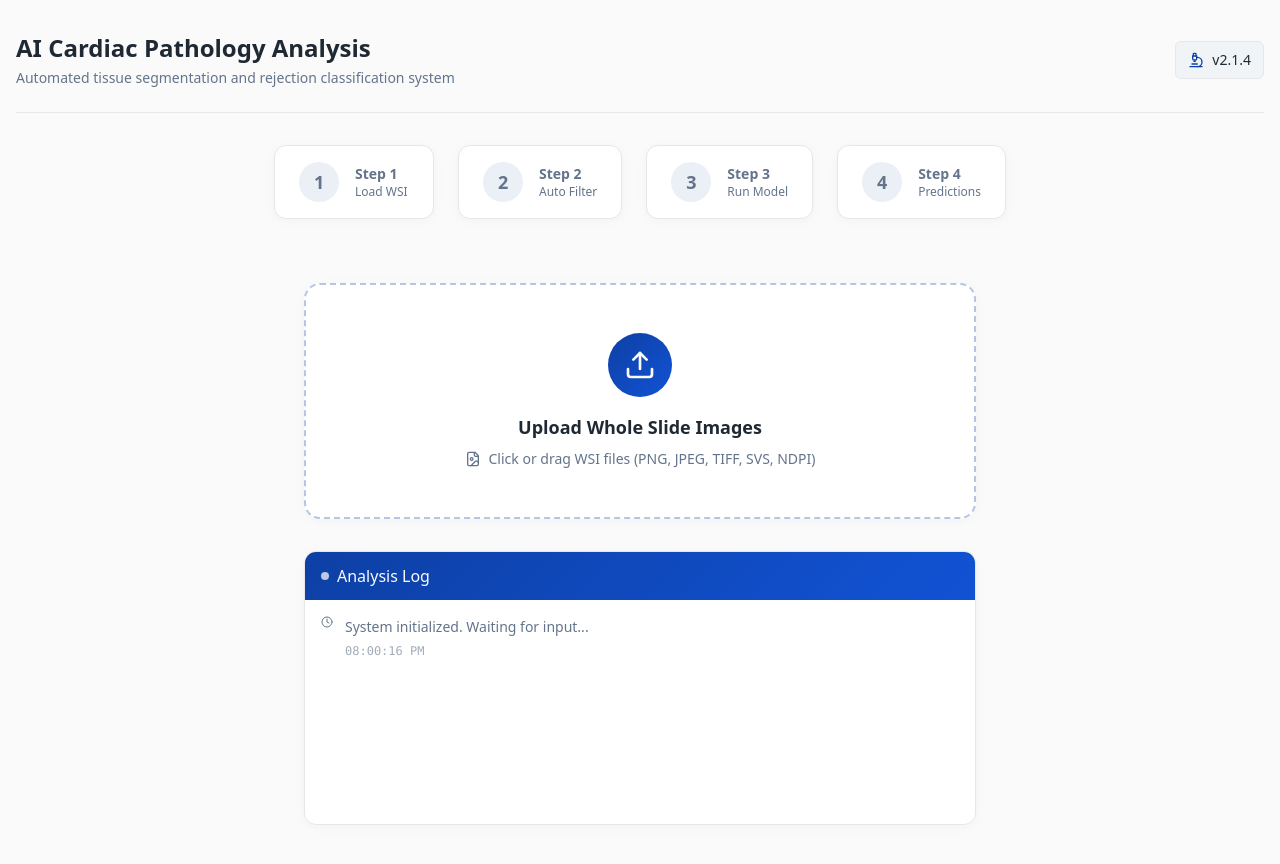
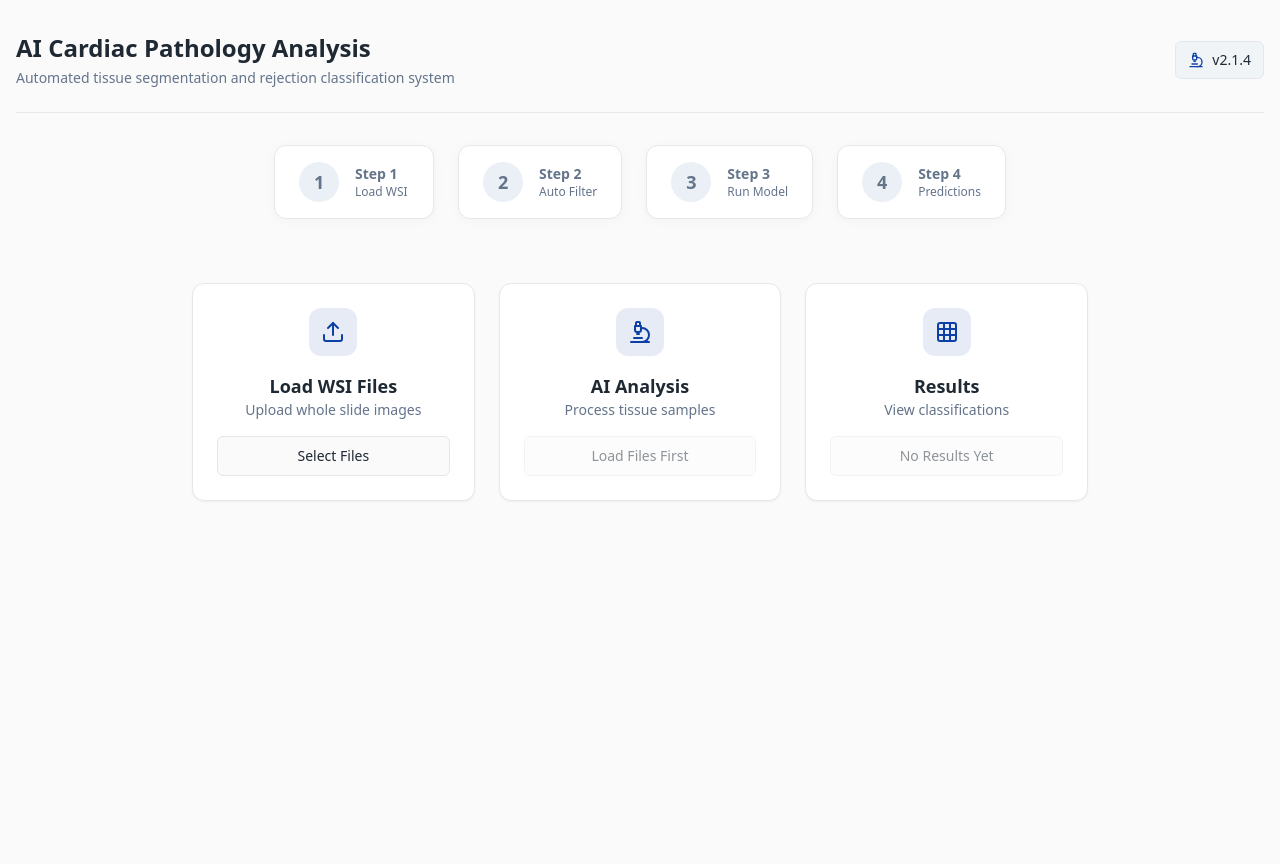
Before and after one commit to THEpranavsomalraju/histo-weave-insight, a React (Vite) app: page / in a window 1280 px wide. Shown: the top 864 px of the page. After the commit the page ends 800 px from the top, so only its background shows below. Built offline with nearby package versions, Linux system fonts and the light colour scheme.

Commit message:
Refine layout for efficiency

```diff
--- a/src/pages/Index.tsx
+++ b/src/pages/Index.tsx
@@ -5,7 +5,7 @@ import { FileUploadArea } from "@/components/FileUploadArea";
 import { AnalysisProgress } from "@/components/AnalysisProgress";
 import { AnalysisLog } from "@/components/AnalysisLog";
 import { PredictionCard } from "@/components/PredictionCard";
-import { Microscope, Sparkles, X, ZoomIn, Activity } from "lucide-react";
+import { Microscope, Upload, FileText, ZoomIn, Activity, Grid3X3 } from "lucide-react";
 import { cn } from "@/lib/utils";
 import { Dialog, DialogContent, DialogHeader, DialogTitle } from "@/components/ui/dialog";
 
@@ -49,6 +49,9 @@ const Index = () => {
   const [showFilterButton, setShowFilterButton] = useState(false);
   const [isProcessing, setIsProcessing] = useState(false);
   const [selectedPrediction, setSelectedPrediction] = useState<PredictionData | null>(null);
+  const [showUploadDialog, setShowUploadDialog] = useState(false);
+  const [showResultsDialog, setShowResultsDialog] = useState(false);
+  const [showLogDialog, setShowLogDialog] = useState(false);
 
   const addLogMessage = useCallback((message: string, type: LogMessage["type"] = "info") => {
     setLogMessages(prev => [...prev, { text: message, timestamp: new Date(), type }]);
@@ -65,6 +68,9 @@ const Index = () => {
     setShowFilterButton(false);
     setIsProcessing(false);
     setSelectedPrediction(null);
+    setShowUploadDialog(false);
+    setShowResultsDialog(false);
+    setShowLogDialog(false);
     // Clear file input
     const fileInput = document.querySelector('input[type="file"]') as HTMLInputElement;
     if (fileInput) fileInput.value = '';
@@ -81,6 +87,7 @@ const Index = () => {
     addLogMessage(`Successfully loaded ${fileArray.length} Whole Slide Images`, "success");
     addLogMessage("Files validated and ready for processing", "info");
     setShowFilterButton(true);
+    setShowUploadDialog(false);
   }, [addLogMessage]);
 
   const startAnalysis = useCallback(() => {
@@ -121,6 +128,7 @@ const Index = () => {
         setIsProcessing(false);
         addLogMessage("Generating tissue classification results...", "success");
         setShowPredictions(true);
+        setShowResultsDialog(true);
 
         // Generate predictions - create 0-8 images per category
         const newPredictions: PredictionData[] = [];
@@ -175,73 +183,173 @@ const Index = () => {
           </div>
         </header>
 
+        {/* Main Control Panel */}
+        <div className="max-w-4xl mx-auto space-y-8">
           {/* Stepper */}
-        <div className="flex justify-center mb-8">
+          <div className="flex justify-center">
             <AnalysisStepper currentStep={currentStep} steps={STEPS} />
           </div>
 
-        {/* Upload Area */}
-        <div className="flex justify-center mb-8">
-          <FileUploadArea onFileSelect={handleFileSelect} />
+          {/* Compact Control Panel */}
+          <div className="grid md:grid-cols-3 gap-6">
+            {/* Upload Panel */}
+            <div className="p-6 bg-card border rounded-xl shadow-sm">
+              <div className="text-center space-y-4">
+                <div className="w-12 h-12 mx-auto bg-primary/10 rounded-xl flex items-center justify-center">
+                  <Upload className="w-6 h-6 text-primary" />
+                </div>
+                <div>
+                  <h3 className="font-semibold text-lg">Load WSI Files</h3>
+                  <p className="text-muted-foreground text-sm">Upload whole slide images</p>
+                </div>
+                <Button
+                  onClick={() => setShowUploadDialog(true)}
+                  variant="outline"
+                  className="w-full"
+                >
+                  {uploadedFiles.length > 0 ? `${uploadedFiles.length} Files Loaded` : 'Select Files'}
+                </Button>
+              </div>
             </div>
 
-        {/* Analysis Log */}
-        <div className="flex justify-center mb-6">
-          <AnalysisLog messages={logMessages} isProcessing={isProcessing} />
+            {/* Analysis Panel */}
+            <div className="p-6 bg-card border rounded-xl shadow-sm">
+              <div className="text-center space-y-4">
+                <div className="w-12 h-12 mx-auto bg-primary/10 rounded-xl flex items-center justify-center">
+                  <Microscope className="w-6 h-6 text-primary" />
                 </div>
-
-        {/* Progress */}
-        <div className="flex justify-center mb-8">
-          <AnalysisProgress progress={progress} isVisible={showProgress} />
+                <div>
+                  <h3 className="font-semibold text-lg">AI Analysis</h3>
+                  <p className="text-muted-foreground text-sm">Process tissue samples</p>
                 </div>
-
-        {/* Action Buttons */}
-        <div className="flex justify-center gap-4 mb-8">
-          {showFilterButton && (
+                {showFilterButton ? (
                   <Button
                     onClick={startAnalysis}
                     variant="analysis"
-              size="lg"
-              className="px-10 py-6 text-lg font-semibold rounded-xl shadow-clinical hover:shadow-lg transform hover:scale-105 transition-all duration-300"
+                    className="w-full"
+                    disabled={isProcessing}
                   >
-              <Microscope className="w-5 h-5 mr-2" />
-              Start AI Analysis
+                    {isProcessing ? 'Processing...' : 'Start Analysis'}
+                  </Button>
+                ) : (
+                  <Button variant="outline" className="w-full" disabled>
+                    Load Files First
                   </Button>
                 )}
+              </div>
+            </div>
 
+            {/* Results Panel */}
+            <div className="p-6 bg-card border rounded-xl shadow-sm">
+              <div className="text-center space-y-4">
+                <div className="w-12 h-12 mx-auto bg-primary/10 rounded-xl flex items-center justify-center">
+                  <Grid3X3 className="w-6 h-6 text-primary" />
+                </div>
+                <div>
+                  <h3 className="font-semibold text-lg">Results</h3>
+                  <p className="text-muted-foreground text-sm">View classifications</p>
+                </div>
+                {showPredictions ? (
+                  <Button
+                    onClick={() => setShowResultsDialog(true)}
+                    variant="outline"
+                    className="w-full"
+                  >
+                    View Results ({predictions.length})
+                  </Button>
+                ) : (
+                  <Button variant="outline" className="w-full" disabled>
+                    No Results Yet
+                  </Button>
+                )}
+              </div>
+            </div>
+          </div>
+
+          {/* Compact Progress and Log Area */}
+          {(showProgress || logMessages.length > 1) && (
+            <div className="bg-card border rounded-xl p-6 space-y-4">
+              {showProgress && (
+                <AnalysisProgress progress={progress} isVisible={showProgress} />
+              )}
+
+              <div className="flex justify-between items-center">
+                <h3 className="font-semibold">Analysis Log</h3>
+                <Button
+                  variant="ghost"
+                  size="sm"
+                  onClick={() => setShowLogDialog(true)}
+                  className="text-muted-foreground"
+                >
+                  <FileText className="w-4 h-4 mr-2" />
+                  View Full Log
+                </Button>
+              </div>
+
+              {/* Show last 3 log messages */}
+              <div className="space-y-2 max-h-32 overflow-hidden">
+                {logMessages.slice(-3).map((message, index) => (
+                  <div key={index} className="text-sm p-2 bg-muted/50 rounded">
+                    <span className="text-muted-foreground text-xs">
+                      {message.timestamp.toLocaleTimeString()}
+                    </span>
+                    <span className="ml-2">{message.text}</span>
+                  </div>
+                ))}
+              </div>
+            </div>
+          )}
+
+          {/* Action Buttons */}
           {(currentStep >= 0 || showPredictions) && (
+            <div className="flex justify-center">
               <Button
                 onClick={handleRestart}
                 variant="outline"
                 size="lg"
-              className="px-10 py-6 text-lg font-semibold rounded-xl border-2 hover:bg-muted/50 transition-all duration-300"
+                className="px-8 py-4"
               >
                 Restart Analysis
               </Button>
+            </div>
           )}
         </div>
 
-        {/* Predictions */}
-        {showPredictions && (
-          <div className="mt-16 space-y-16">
-            <div className="text-center mb-12">
-              <h2 className="text-3xl font-bold bg-gradient-clinical bg-clip-text text-transparent mb-4">
+        {/* Upload Dialog */}
+        <Dialog open={showUploadDialog} onOpenChange={setShowUploadDialog}>
+          <DialogContent className="max-w-2xl">
+            <DialogHeader>
+              <DialogTitle className="flex items-center gap-3">
+                <Upload className="w-6 h-6 text-primary" />
+                Upload Whole Slide Images
+              </DialogTitle>
+            </DialogHeader>
+            <div className="mt-4">
+              <FileUploadArea onFileSelect={handleFileSelect} />
+            </div>
+          </DialogContent>
+        </Dialog>
+
+        {/* Results Dialog */}
+        <Dialog open={showResultsDialog} onOpenChange={setShowResultsDialog}>
+          <DialogContent className="max-w-7xl max-h-[90vh] overflow-hidden">
+            <DialogHeader>
+              <DialogTitle className="flex items-center gap-3">
+                <Grid3X3 className="w-6 h-6 text-primary" />
                 Tissue Classification Results
-              </h2>
-              <p className="text-muted-foreground text-lg max-w-2xl mx-auto">
-                AI-powered analysis has identified and classified cardiac tissue regions across multiple pathological categories
-              </p>
-            </div>
+              </DialogTitle>
+            </DialogHeader>
 
+            <div className="mt-4 overflow-y-auto max-h-[70vh] space-y-8">
               {CATEGORIES.map((category) => {
                 const categoryPredictions = getPredictionsByCategory(category.id);
 
                 return (
-                <div key={category.id} className="animate-in slide-in-from-bottom-4 duration-700">
-                  <div className="mb-8 p-6 bg-gradient-to-r from-card to-card/50 rounded-xl border shadow-card">
+                  <div key={category.id}>
+                    <div className="mb-4 p-4 bg-gradient-to-r from-card to-card/50 rounded-xl border">
                       <div className="flex items-center gap-4 mb-2">
                         <div className="w-3 h-3 rounded-full bg-gradient-hematoxylin" />
-                      <h3 className="text-2xl font-bold text-primary">
+                        <h3 className="text-xl font-bold text-primary">
                           {category.title}
                         </h3>
                         <span className={cn(
@@ -256,32 +364,28 @@ const Index = () => {
                           }
                         </span>
                       </div>
-                    <p className="text-muted-foreground text-lg ml-7">
+                      <p className="text-muted-foreground ml-7">
                         {category.description}
                       </p>
                     </div>
 
                     {categoryPredictions.length > 0 ? (
-                    <div className="grid grid-cols-1 sm:grid-cols-2 md:grid-cols-3 lg:grid-cols-4 xl:grid-cols-5 gap-6">
+                      <div className="grid grid-cols-2 md:grid-cols-3 lg:grid-cols-4 xl:grid-cols-5 gap-4">
                         {categoryPredictions.map((prediction, index) => (
                           <PredictionCard
                             key={`${prediction.category}-${index}`}
                             imageUrl={prediction.imageUrl}
                             fileName={prediction.fileName}
                             confidence={prediction.confidence}
-                          className="animate-in scale-in duration-500 hover-scale cursor-pointer"
-                          style={{ animationDelay: `${index * 100}ms` }}
+                            className="cursor-pointer hover-scale"
                             onClick={() => handlePredictionClick(prediction)}
                           />
                         ))}
                       </div>
                     ) : (
-                    <div className="text-center py-12 px-6 bg-muted/30 rounded-xl border-2 border-dashed border-muted">
-                      <div className="text-muted-foreground text-lg">
+                      <div className="text-center py-8 px-6 bg-muted/30 rounded-xl border-2 border-dashed border-muted">
+                        <div className="text-muted-foreground">
                           No tissue regions classified in this category
-                      </div>
-                      <div className="text-muted-foreground/70 text-sm mt-2">
-                        The AI model did not detect any {category.title.toLowerCase()} patterns in the analyzed tissue samples
                         </div>
                       </div>
                     )}
@@ -289,7 +393,23 @@ const Index = () => {
                 );
               })}
             </div>
-        )}
+          </DialogContent>
+        </Dialog>
+
+        {/* Log Dialog */}
+        <Dialog open={showLogDialog} onOpenChange={setShowLogDialog}>
+          <DialogContent className="max-w-4xl max-h-[90vh]">
+            <DialogHeader>
+              <DialogTitle className="flex items-center gap-3">
+                <FileText className="w-6 h-6 text-primary" />
+                Full Analysis Log
+              </DialogTitle>
+            </DialogHeader>
+            <div className="mt-4 max-h-[70vh] overflow-y-auto">
+              <AnalysisLog messages={logMessages} isProcessing={isProcessing} />
+            </div>
+          </DialogContent>
+        </Dialog>
 
         {/* Prediction Detail Modal */}
         <Dialog open={!!selectedPrediction} onOpenChange={() => setSelectedPrediction(null)}>
```
Lines whose indentation alone changed are shown as unchanged.
